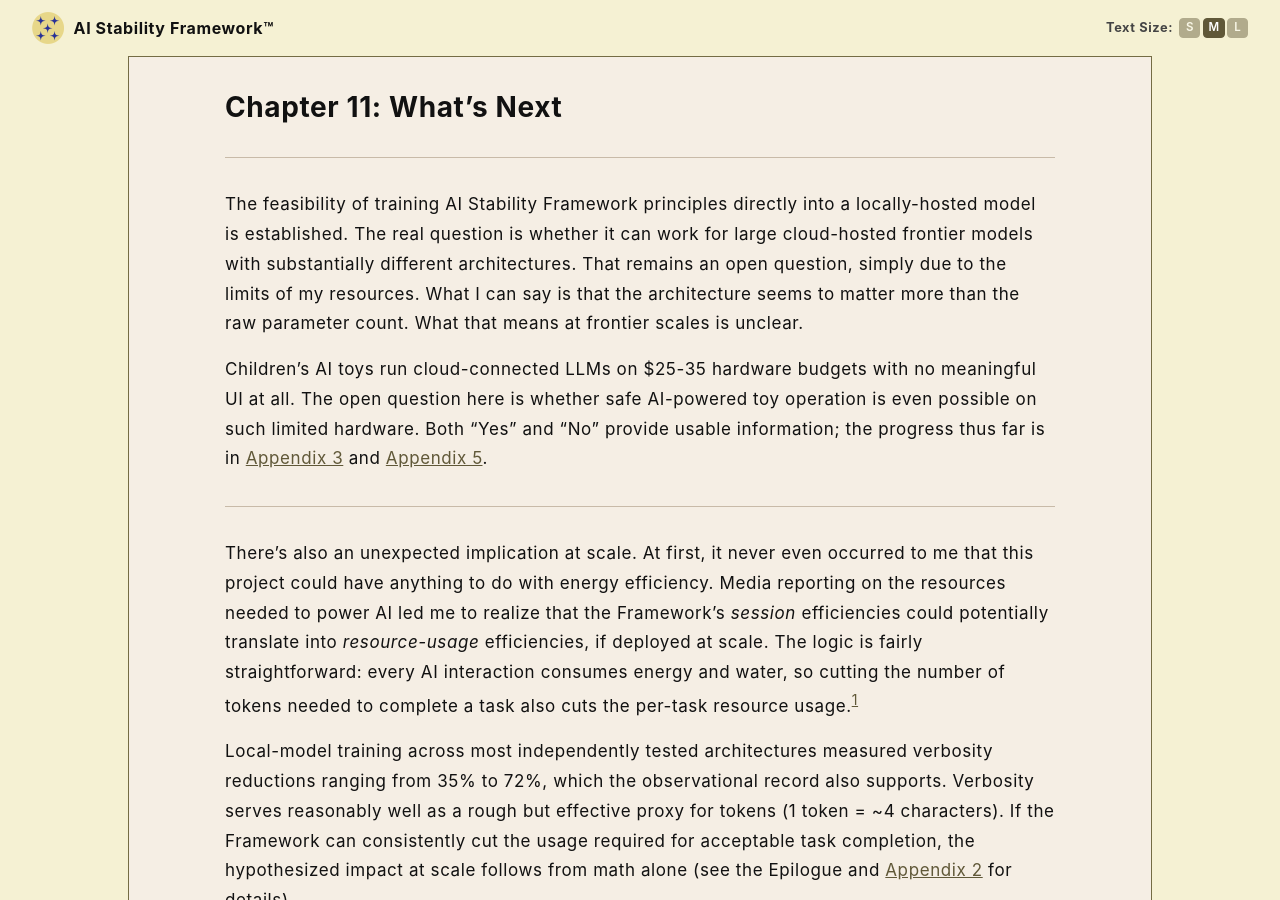
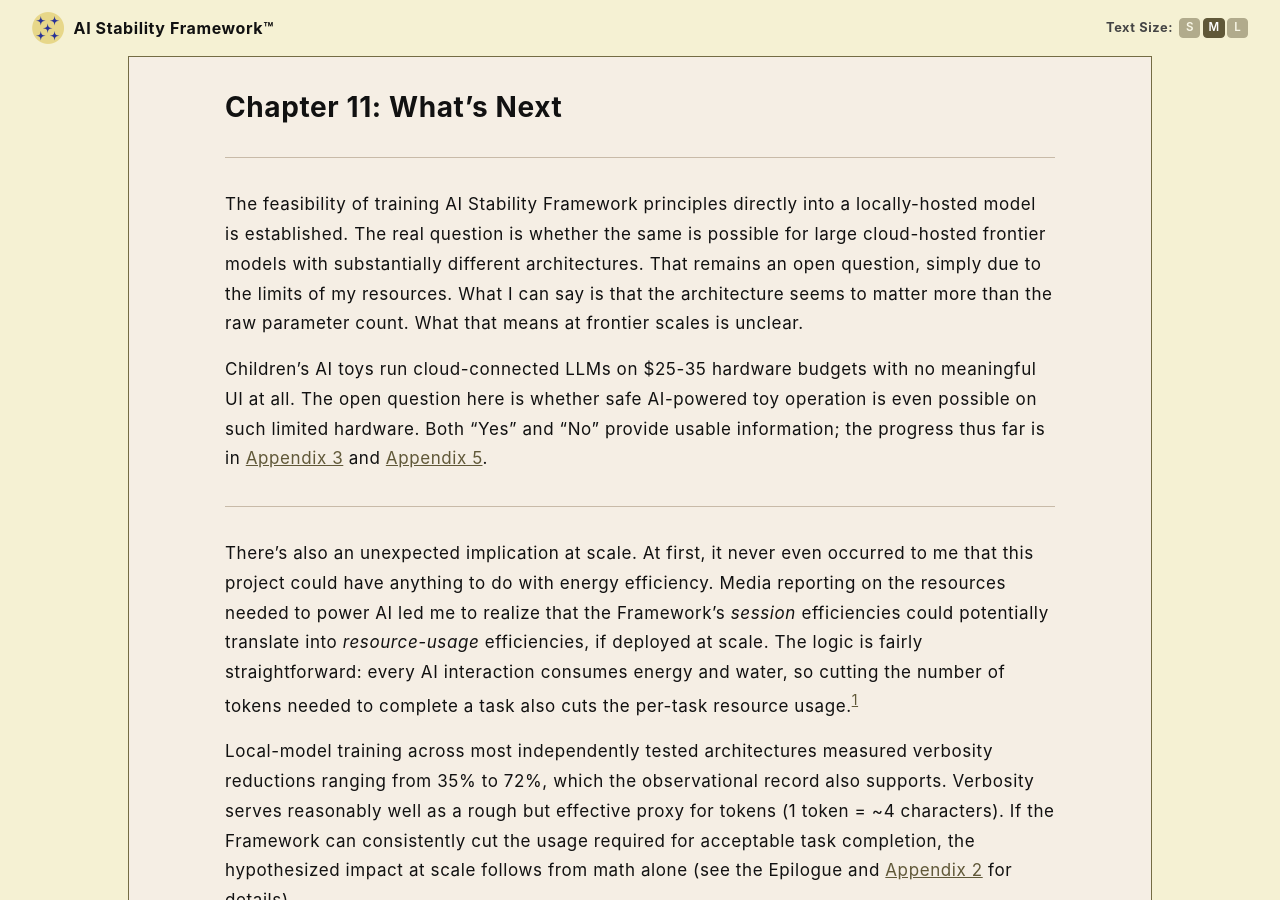
Before and after one commit to rojaslen/AISF-WEB, a Jekyll site: the page built from ch11.md, in a window 1280 px wide and 900 px high. Built offline with Jekyll 4.4.1, drawn with Linux system fonts in a browser that asks for light colours; some web fonts are replaced.

Commit message:
Update ch11.md

```diff
--- a/ch11.md
+++ b/ch11.md
@@ -7,7 +7,7 @@
 
 ---
 
-The feasibility of training AI Stability Framework principles directly into a locally-hosted model is established. The real question is whether it can work for large cloud-hosted frontier models with substantially different architectures. That remains an open question, simply due to the limits of my resources. What I can say is that the architecture seems to matter more than the raw parameter count. What that means at frontier scales is unclear.
+The feasibility of training AI Stability Framework principles directly into a locally-hosted model is established. The real question is whether the same is possible for large cloud-hosted frontier models with substantially different architectures. That remains an open question, simply due to the limits of my resources. What I can say is that the architecture seems to matter more than the raw parameter count. What that means at frontier scales is unclear.
 
 Children's AI toys run cloud-connected LLMs on $25-35 hardware budgets with no meaningful UI at all. The open question here is whether safe AI-powered toy operation is even possible on such limited hardware. Both "Yes" and "No" provide usable information; the progress thus far is in <a href="/apx03">Appendix 3</a> and <a href="/apx05">Appendix 5</a>.
 
```
